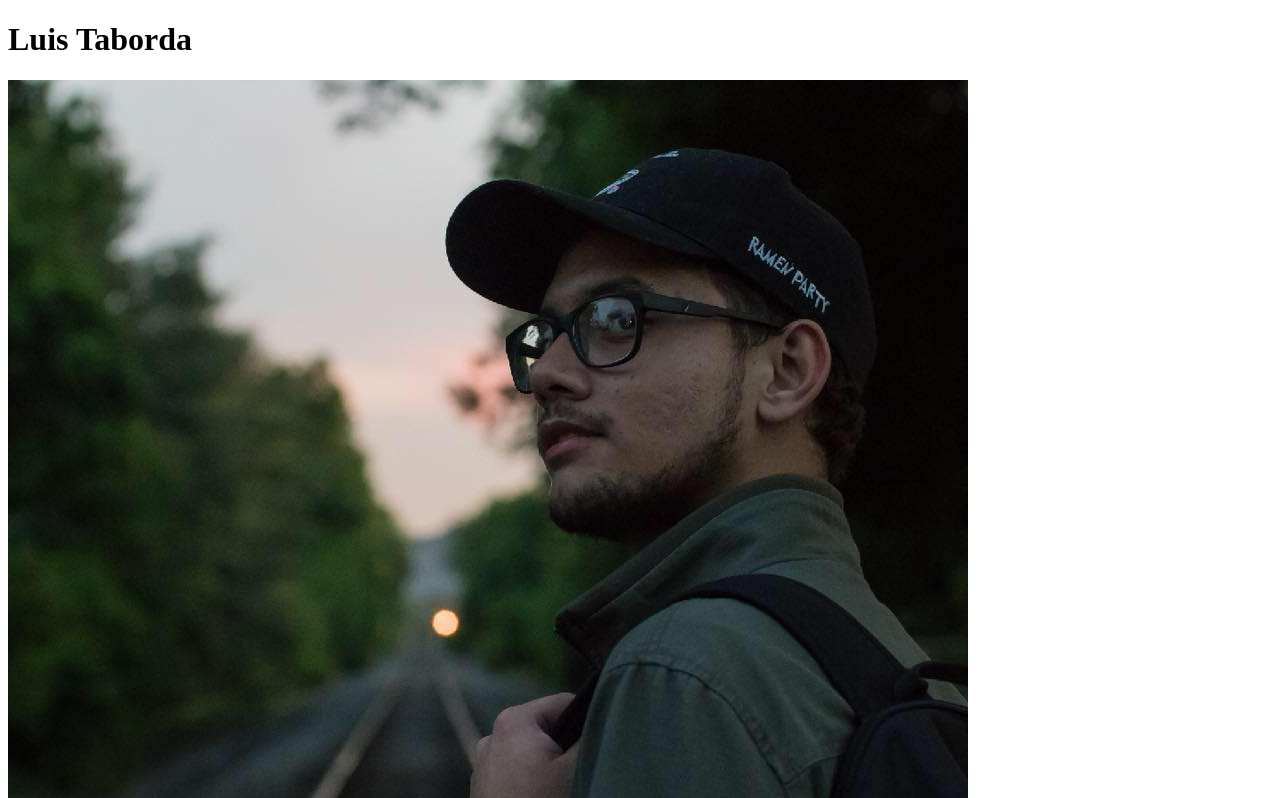
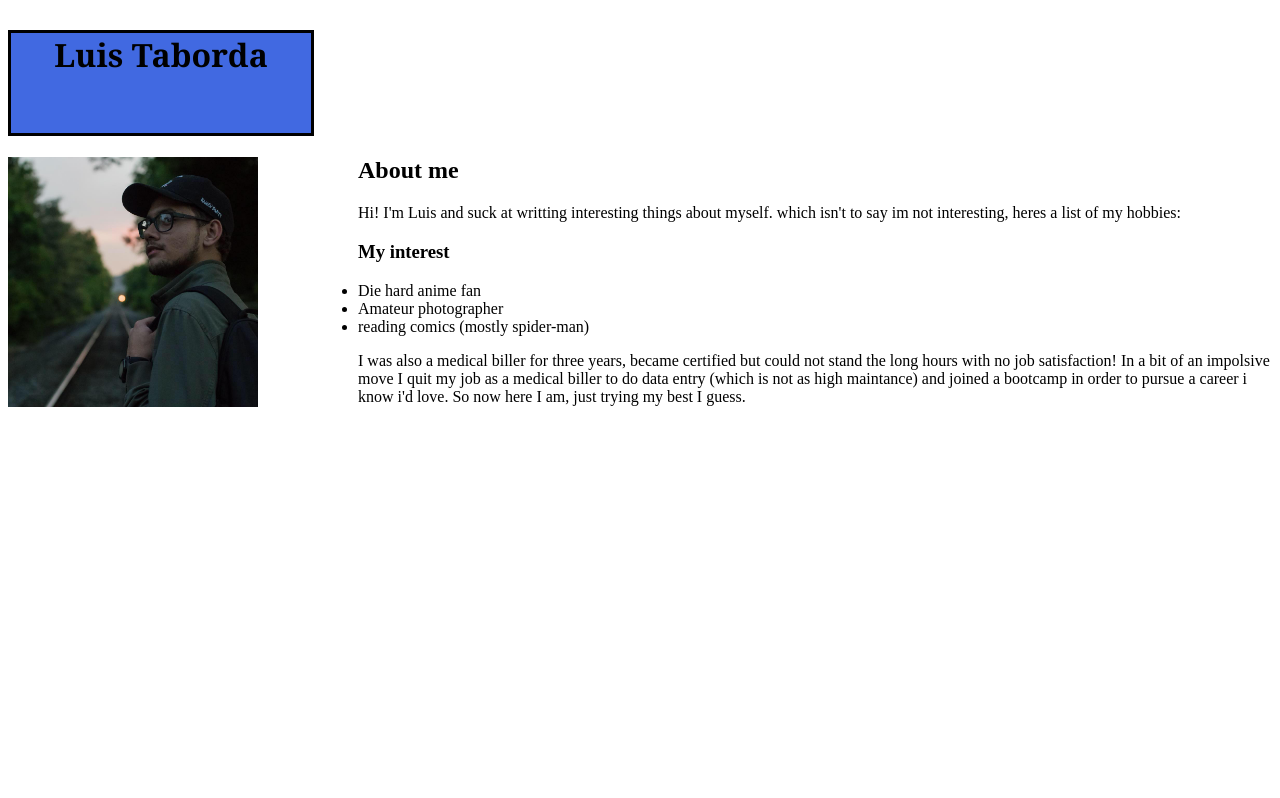
Before and after one commit to LTaborda32/Basic-Portfolio, a plain HTML site: page index.html in a window 1280 px wide. Shown: the top 798 px of the page. Drawn offline with Linux system fonts and the light colour scheme.

Commit message:
updated the CSS

```diff
--- a/assets/css/style.css
+++ b/assets/css/style.css
@@ -0,0 +1,26 @@
+.body {
+    background-image: url(C:\Users\ltabo\Basic-Portfolio\assets\images\vertical_cloth_@2X.png);
+    border-style: solid;
+    height: 200px;
+    width: fit-content;
+    float: right;
+}
+
+#pic_of_me{
+    width: 250px;
+    height: 250px;
+    margin-right: 100px;
+   float: left;
+
+    }
+
+#heading{
+    text-align: center;
+    margin-top: 30px;
+    font-family: Georgia, 'Times New Roman', Times, serif;
+    border-style: solid;
+    background-color: royalblue;
+    width: 300px;
+    height: 100px;
+
+}
--- a/index.html
+++ b/index.html
@@ -7,7 +7,7 @@
     <title>Luis Taborda's Portfolio</title>
 </head>
 <body>
-
+    <link rel="stylesheet" href="assets/css/style.css">
     <h1 id="heading">Luis Taborda</h1>
     <img src="assets/images/picofme.jpg" alt="My pic" id="pic_of_me">
     <h2 id="about">About me</h2>
```
Also changed, not shown: assets/images/vertical_cloth.png (added), assets/images/vertical_cloth_@2X.png (added).
